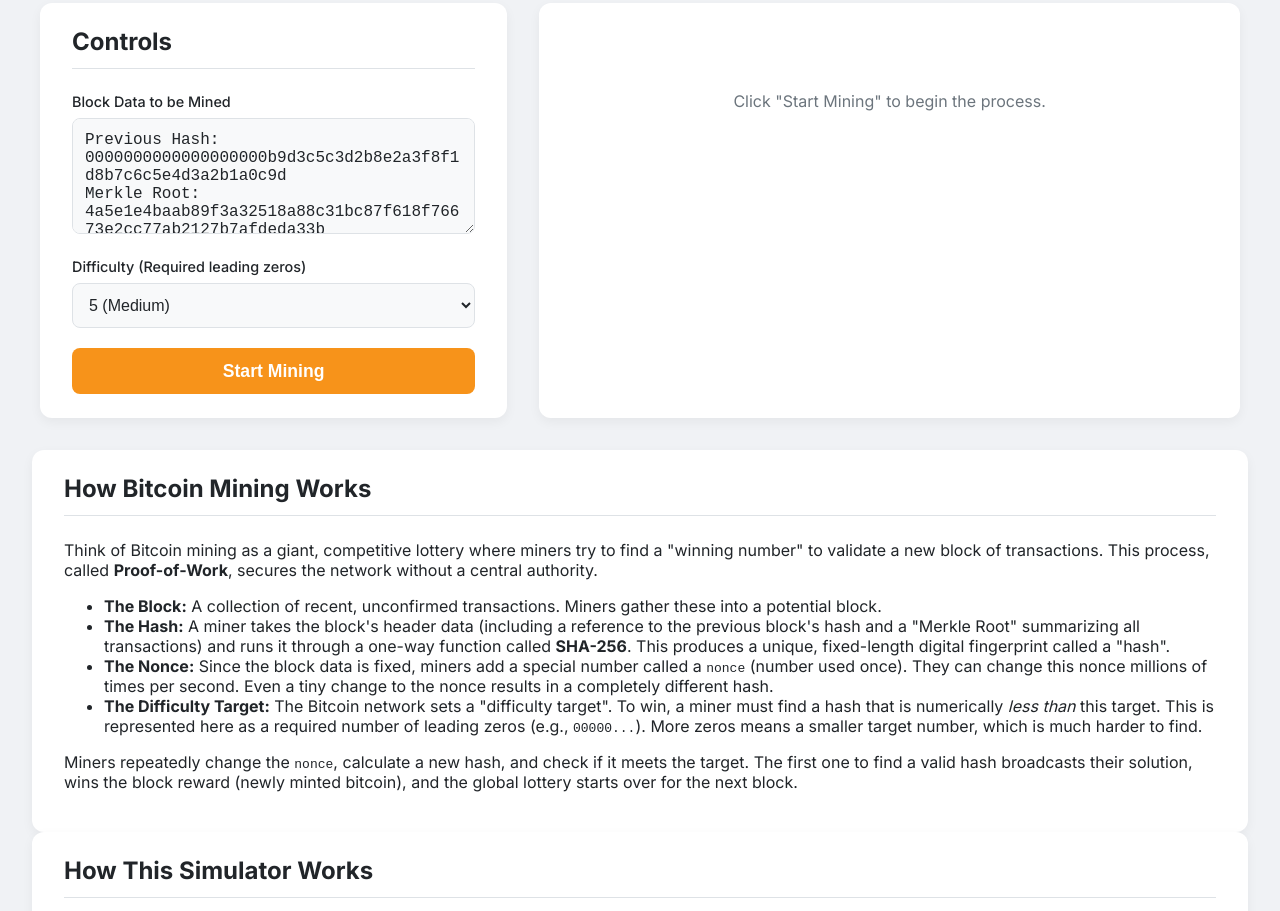
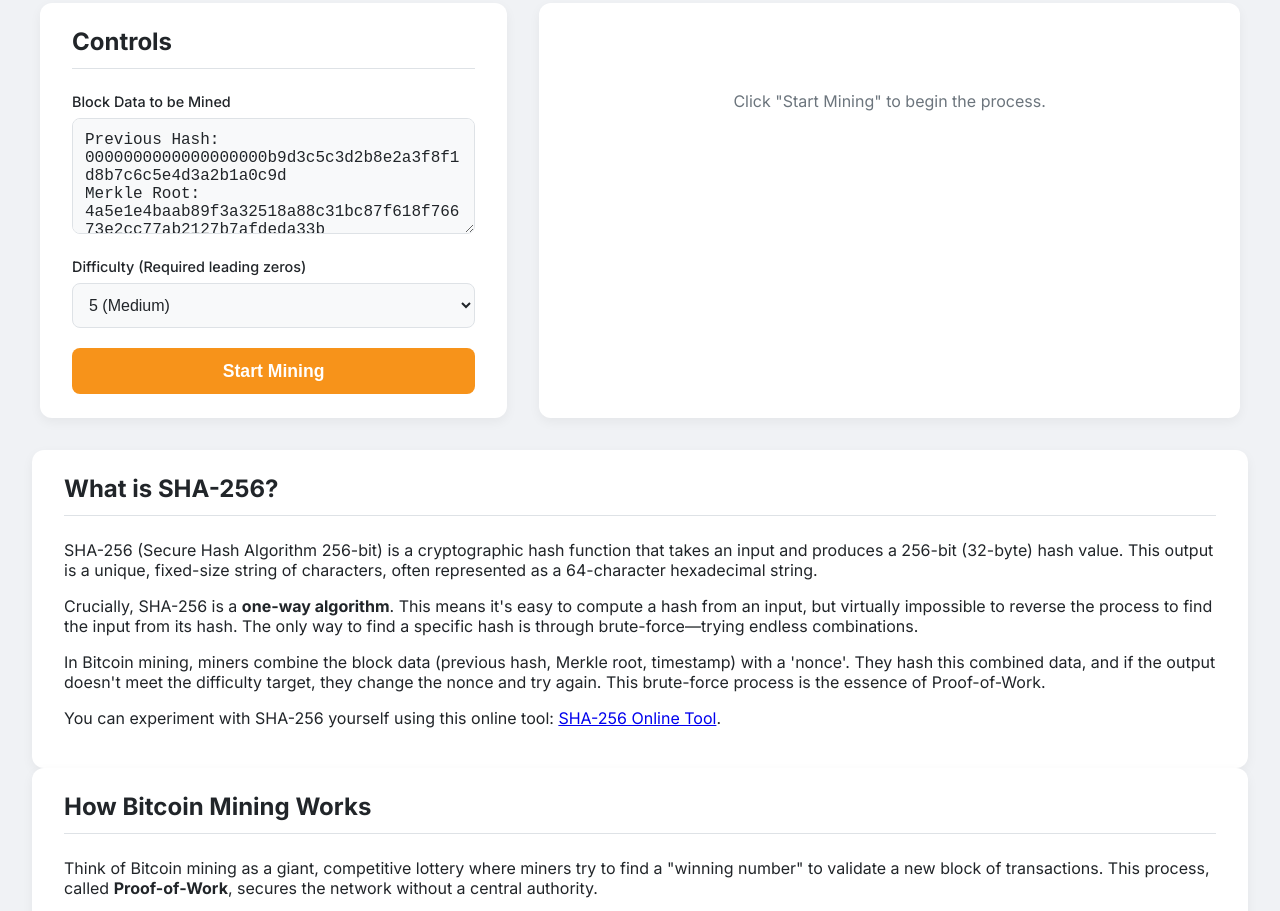
Before and after one commit to mertokuyaz/mertokuyaz.github.io, a plain HTML site: page index.html in a window 1280 px wide. Shown: the part 307-1218 px from the top of the page. Drawn offline with Linux system fonts and the light colour scheme.

Commit message:
Update index.html

```diff
--- a/index.html
+++ b/index.html
@@ -110,6 +110,21 @@ Timestamp: 1678912345</textarea>
     </main>
 
     <!-- ***** EXPLANATION CONTENT RESTORED ***** -->
+        <div class="card explanation-card">
+            <h2>What is SHA-256?</h2>
+            <p>
+                SHA-256 (Secure Hash Algorithm 256-bit) is a cryptographic hash function that takes an input and produces a 256-bit (32-byte) hash value. This output is a unique, fixed-size string of characters, often represented as a 64-character hexadecimal string.
+            </p>
+            <p>
+                Crucially, SHA-256 is a <strong>one-way algorithm</strong>. This means it's easy to compute a hash from an input, but virtually impossible to reverse the process to find the input from its hash. The only way to find a specific hash is through brute-force—trying endless combinations.
+            </p>
+            <p>
+                In Bitcoin mining, miners combine the block data (previous hash, Merkle root, timestamp) with a 'nonce'. They hash this combined data, and if the output doesn't meet the difficulty target, they change the nonce and try again. This brute-force process is the essence of Proof-of-Work.
+            </p>
+            <p>
+                You can experiment with SHA-256 yourself using this online tool: <a href="https://emn178.github.io/online-tools/sha256.html" target="_blank" rel="noopener noreferrer">SHA-256 Online Tool</a>.
+            </p>
+        </div>
     <div class="explanation-container">
         <div class="card explanation-card">
             <h2>How Bitcoin Mining Works</h2>
```
